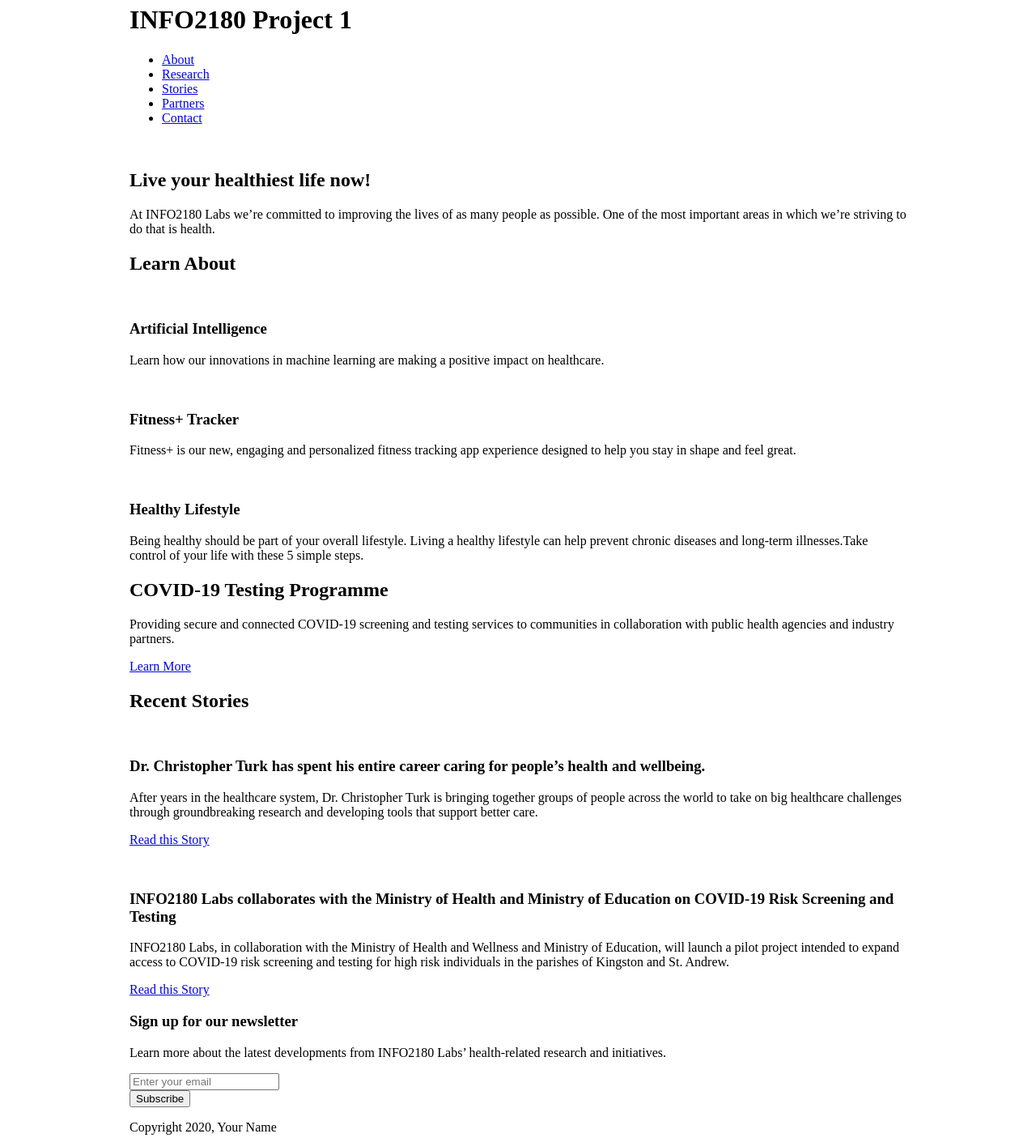
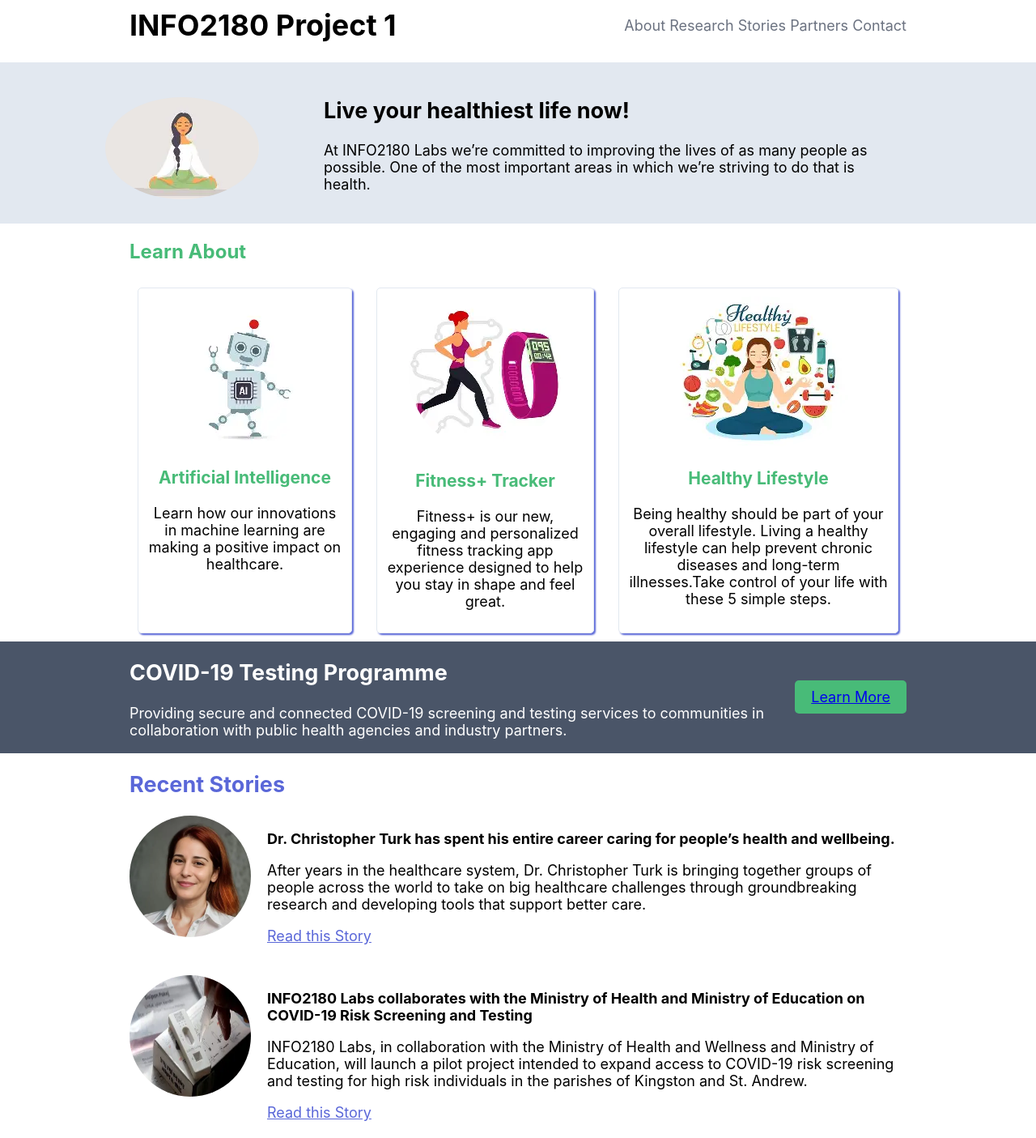
Before and after one commit to jordanlay11/info2180-project1, a plain HTML site: page index.html in a window 1280 px wide. Shown: the part 15-1420 px from the top of the page at 81% size. Drawn offline with Linux system fonts and the light colour scheme.

Commit message:
Needs minor styling and js

```diff
--- a/index.html
+++ b/index.html
@@ -1,5 +1,6 @@
 <!DOCTYPE html>
 <html lang="en">
+
 <head>
     <meta charset="UTF-8">
     <meta name="viewport" content="width=device-width, initial-scale=1.0">
@@ -7,6 +8,7 @@
     <link rel="stylesheet" href="styles.css">
     <script src="scripts.js"></script>
 </head>
+
 <body>
     <header>
         <div class="container">
@@ -26,11 +28,12 @@
         <section class="overview-hero">
             <div class="container">
                 <div class="overview-hero-image">
-                    <img src="#" alt="">
+                    <img src="image1.webp" alt="image1">
                 </div>
                 <div class="overview-hero-text">
-                    <h2>Live  your healthiest life now!</h2>
-                    <p>At INFO2180 Labs we’re committed to improving the lives of as many people as possible. One of the most important areas in which we’re striving to do that is health.</p>
+                    <h2>Live your healthiest life now!</h2>
+                    <p>At INFO2180 Labs we’re committed to improving the lives of as many people as possible. One of the
+                        most important areas in which we’re striving to do that is health.</p>
                 </div>
             </div>
         </section>
@@ -39,24 +42,28 @@
                 <h2>Learn About</h2>
                 <div class="cards">
                     <div class="card">
-                        <img src="#" alt="">
+                        <img src="aiImage.webp" alt="aiImage">
                         <div class="card-body">
                             <h3>Artificial Intelligence</h3>
-                            <p>Learn how our innovations in machine learning are making a positive impact on healthcare.</p>
+                            <p>Learn how our innovations in machine learning are making a positive impact on healthcare.
+                            </p>
                         </div>
                     </div>
                     <div class="card">
-                        <img src="#" alt="">
+                        <img src="fitImage.webp" alt="fitImage">
                         <div class="card-body">
                             <h3>Fitness+ Tracker</h3>
-                            <p>Fitness+ is our new, engaging and personalized fitness tracking app experience designed to help you stay in shape and feel great.</p>
+                            <p>Fitness+ is our new, engaging and personalized fitness tracking app experience designed
+                                to help you stay in shape and feel great.</p>
                         </div>
                     </div>
                     <div class="card">
-                        <img src="#" alt="">
+                        <img src="healthImage.webp" alt="healthImage">
                         <div class="card-body">
                             <h3>Healthy Lifestyle</h3>
-                            <p>Being healthy should be part of your overall lifestyle. Living a healthy lifestyle can help prevent chronic diseases and long-term illnesses.Take control of your life with these 5 simple steps.</p>
+                            <p>Being healthy should be part of your overall lifestyle. Living a healthy lifestyle can
+                                help prevent chronic diseases and long-term illnesses.Take control of your life with
+                                these 5 simple steps.</p>
                         </div>
                     </div>
                 </div>
@@ -66,7 +73,8 @@
             <div class="container">
                 <div class="testing-desciption">
                     <h2>COVID-19 Testing Programme</h2>
-                    <p>Providing secure and connected COVID-19 screening and testing services to communities in collaboration with public health agencies and industry partners.</p>
+                    <p>Providing secure and connected COVID-19 screening and testing services to communities in
+                        collaboration with public health agencies and industry partners.</p>
                 </div>
                 <div class="cta">
                     <a href="#" class="btn">Learn More</a>
@@ -77,18 +85,24 @@
             <div class="container">
                 <h2>Recent Stories</h2>
                 <article>
-                    <img src="" alt="">
+                    <img src="chris.webp" alt="Christopher Turk">
                     <div class="article-body">
-                        <h3>Dr. Christopher Turk has spent his entire career caring for people’s health and wellbeing.</h3>
-                        <p>After years in the healthcare system, Dr. Christopher Turk is bringing together groups of people across the world to take on big healthcare challenges through groundbreaking research and developing tools that support better care.</p>
+                        <h3>Dr. Christopher Turk has spent his entire career caring for people’s health and wellbeing.
+                        </h3>
+                        <p>After years in the healthcare system, Dr. Christopher Turk is bringing together groups of
+                            people across the world to take on big healthcare challenges through groundbreaking research
+                            and developing tools that support better care.</p>
                         <p><a href="#">Read this Story</a></p>
                     </div>
                 </article>
                 <article>
-                    <img src="" alt="">
+                    <img src="moh.webp" alt="moh">
                     <div class="article-body">
-                        <h3>INFO2180 Labs collaborates with the Ministry of Health and Ministry of Education on COVID-19 Risk Screening and Testing</h3>
-                        <p>INFO2180 Labs, in collaboration with the Ministry of Health and Wellness and Ministry of Education, will launch a pilot project intended to expand access to COVID-19 risk screening and testing for high risk individuals in the parishes of Kingston and St. Andrew.</p>
+                        <h3>INFO2180 Labs collaborates with the Ministry of Health and Ministry of Education on COVID-19
+                            Risk Screening and Testing</h3>
+                        <p>INFO2180 Labs, in collaboration with the Ministry of Health and Wellness and Ministry of
+                            Education, will launch a pilot project intended to expand access to COVID-19 risk screening
+                            and testing for high risk individuals in the parishes of Kingston and St. Andrew.</p>
                         <p><a href="#">Read this Story</a></p>
                     </div>
                 </article>
@@ -97,7 +111,8 @@
         <section class="newsletter">
             <div class="container">
                 <h3>Sign up for our newsletter</h3>
-                <p>Learn more about the latest developments from INFO2180 Labs’ health-related research and initiatives.</p>
+                <p>Learn more about the latest developments from INFO2180 Labs’ health-related research and initiatives.
+                </p>
                 <form action="#" method="post">
                     <div class="form-group">
                         <input type="email" name="email" id="email" placeholder="Enter your email">
@@ -114,4 +129,5 @@
         </div>
     </footer>
 </body>
+
 </html>
--- a/styles.css
+++ b/styles.css
@@ -1,7 +1,8 @@
 /* Add your CSS to this file */
 body {
     margin: 0;
-    font-size: 16px;
+    font-size: 18px;
+    font-family: -apple-system, BlinkMacSystemFont, "Segoe UI", Roboto, "Helvetica Neue", Arial, "Noto Sans", sans-serif;
 }
 
 .container {
@@ -9,3 +10,122 @@ body {
     max-width: 960px;
     width: 100%;
 }
+
+header .container {
+    display: flex;
+    justify-content: space-between;
+    align-items: center;
+    background-color: white;
+}
+
+header li {
+    list-style-type: none;
+    display: inline;
+}
+
+header a {
+    color: #6b7280;
+    text-decoration: none;
+}
+
+header a:hover {
+    color: #5A67D8;
+}
+
+img[alt="image1"] {
+    float: left;
+    margin-right: 80px;
+}
+
+.overview-hero {
+    background-color: #E2E8F0;
+    padding: 20px 80px 20px 20px;
+
+}
+
+.cards {
+    display: grid;
+    grid-template-columns: auto auto auto;
+    grid-gap: 10px;
+}
+
+.card {
+    margin: 10px;
+    padding: 10px;
+    border: 1px solid #E2E8F0;
+    border-radius: 5px;
+    box-shadow: #5A67D8 2px 2px 2px 0;
+    text-align: center;
+}
+
+.testing {
+    background-color: #4A5568;
+    color: white;
+}
+
+.testing .container {
+    display: grid;
+    grid-template-columns: auto auto;
+    grid-gap: 20px;
+    align-items: center;
+}
+
+.btn {
+    background-color: #48BB78;
+    border-radius: 5px;
+    padding: 10px 20px;
+}
+
+.newsletter {
+    justify-content: center;
+}
+
+.stories a,
+.stories h2 {
+    color: #5A67D8;
+}
+
+.stories h3 {
+    font-size: 18px;
+}
+
+.stories img {
+    float: left;
+    width: 150px;
+    height: 150px;
+    margin-right: 20px;
+}
+
+.stories article {
+    margin-bottom: 20px;
+    display: flex;
+}
+
+img {
+    border-radius: 50%;
+    size: auto;
+}
+
+.newsletter {
+    background-color: #48BB78;
+    color: white;
+}
+
+.newsletter button {
+    background-color: #5A67D8;
+}
+
+footer {
+    background-color: #4A5568;
+    color: white;
+}
+
+.learn-about h2 {
+    color: #48BB78;
+    font-size: 24px;
+}
+
+.learn-about h3 {
+    color: #48BB78;
+    font-size: 21px;
+}
```
Also changed, not shown: aiImage.webp (added), chris.webp (added), fitImage.webp (added), healthImage.webp (added), image1.webp (added), moh.webp (added).
